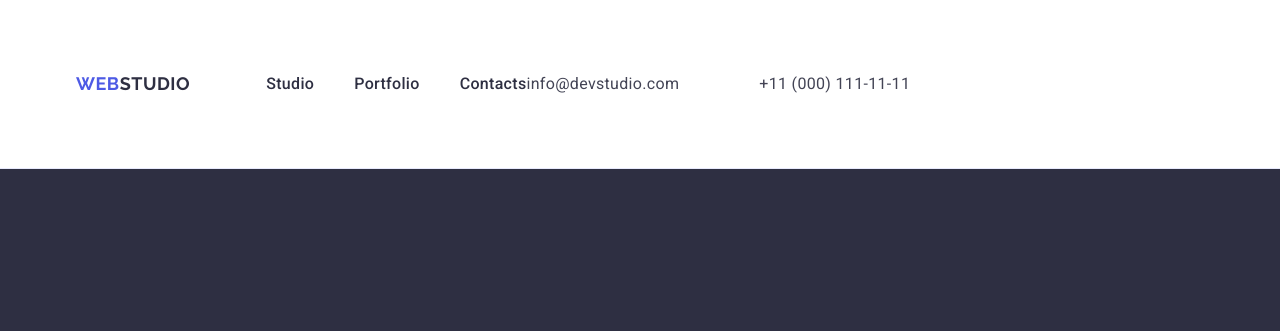
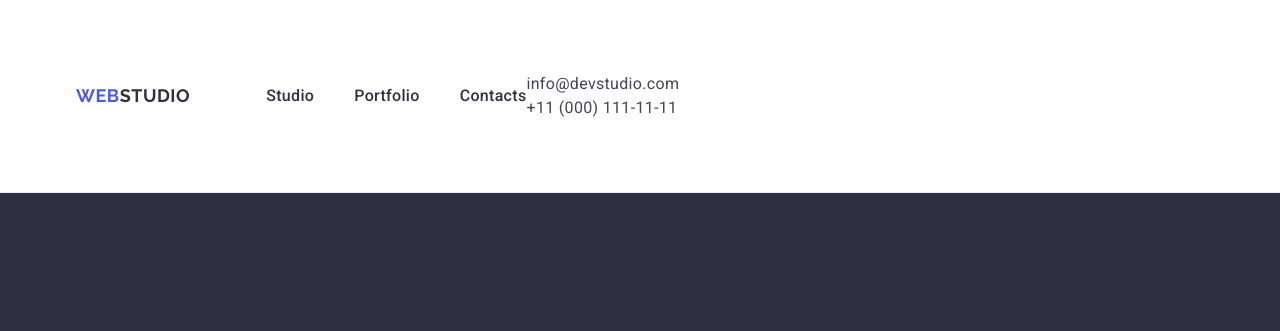
Before and after one commit to Vashenkos/markup-hw-03, a plain HTML site: page index.html in a window 1280 px wide. Shown: the top 331 px of the page. Drawn offline with nearby package versions, Linux system fonts and the light colour scheme.

Commit message:
ргшщ

```diff
--- a/css/styles.css
+++ b/css/styles.css
@@ -138,13 +138,11 @@ ul li {
 .address-top{
     font-style: normal;
     padding: 24px 0;
-    display: flex;
-    gap: 40px;
+
 }
 
 .address-ul {
-    gap: 40px;
-    display: flex;
+
     padding-top: 24px;
     padding-bottom: 24px;
 margin-right: 40px;
@@ -153,7 +151,7 @@ margin-right: 40px;
 .address-li {
     margin-right: 40px;
     gap: 40px;
-        display: flex;
+ display: flex;
 }
 
 .address-use {
@@ -163,8 +161,6 @@ margin-right: 40px;
     line-height: 1.5;
     letter-spacing: 0.02em;
     color: #434455;
-    display: flex;
-    gap: 40px;
 
 }
 
```
